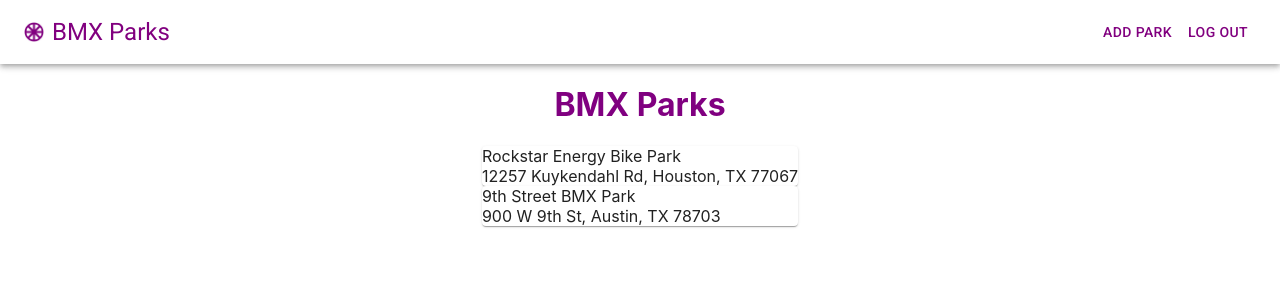
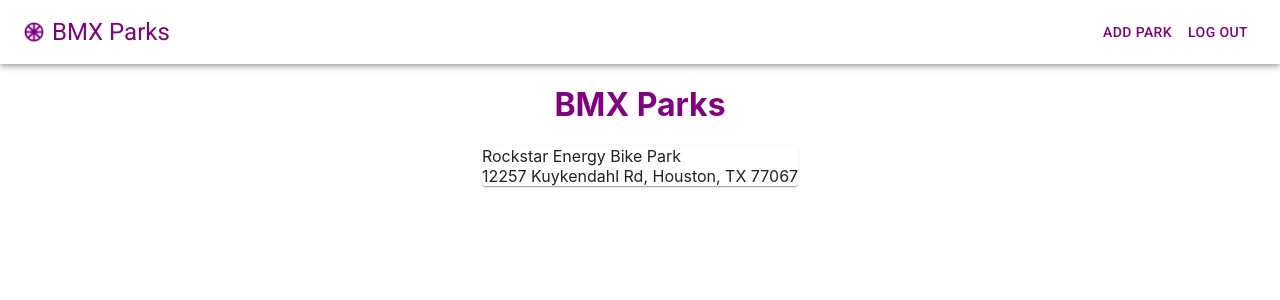
Before and after one commit to forrestmorrison/bmxparks-app, a React (Create React App) app: page / in a window 1280 px wide. Shown: the top 300 px of the page. Built offline with nearby package versions, Linux system fonts and the light colour scheme.

Commit message:
added useContext to ParkList

```diff
--- a/src/App.js
+++ b/src/App.js
@@ -25,7 +25,7 @@ function App() {
           <NavBar />
           <main>
             <h1>BMX Parks</h1>
-            <ParkList parks={parks}/>
+            <ParkList />
           </main>
         </div>
       </ThemeProvider>
--- a/src/components/ParkList.jsx
+++ b/src/components/ParkList.jsx
@@ -1,6 +1,10 @@
+import { useContext } from "react"
 import ParkItem from "./ParkItem"
+import ParkContext from "../context/ParkContext"
 
-const ParkList = ({parks}) => {
+const ParkList = () => {
+    const {parks} = useContext(ParkContext)
+
     if(!parks || parks.length === 0) {
         return <p>no parks yet</p>
     }
--- a/src/context/ParkContext.js
+++ b/src/context/ParkContext.js
@@ -3,7 +3,7 @@ import { createContext, useState } from "react";
 const ParkContext = createContext()
 
 export const ParkProvider = ({children}) => {
-    const [park, setPark] = useState([
+    const [parks, setParks] = useState([
         {
             id: 1,
             name: "Rockstar Energy Bike Park",
@@ -18,7 +18,7 @@ export const ParkProvider = ({children}) => {
     ])
 
     return <ParkContext.Provider value={{
-        park,
+        parks,
     }}>
         {children}
     </ParkContext.Provider>
```
